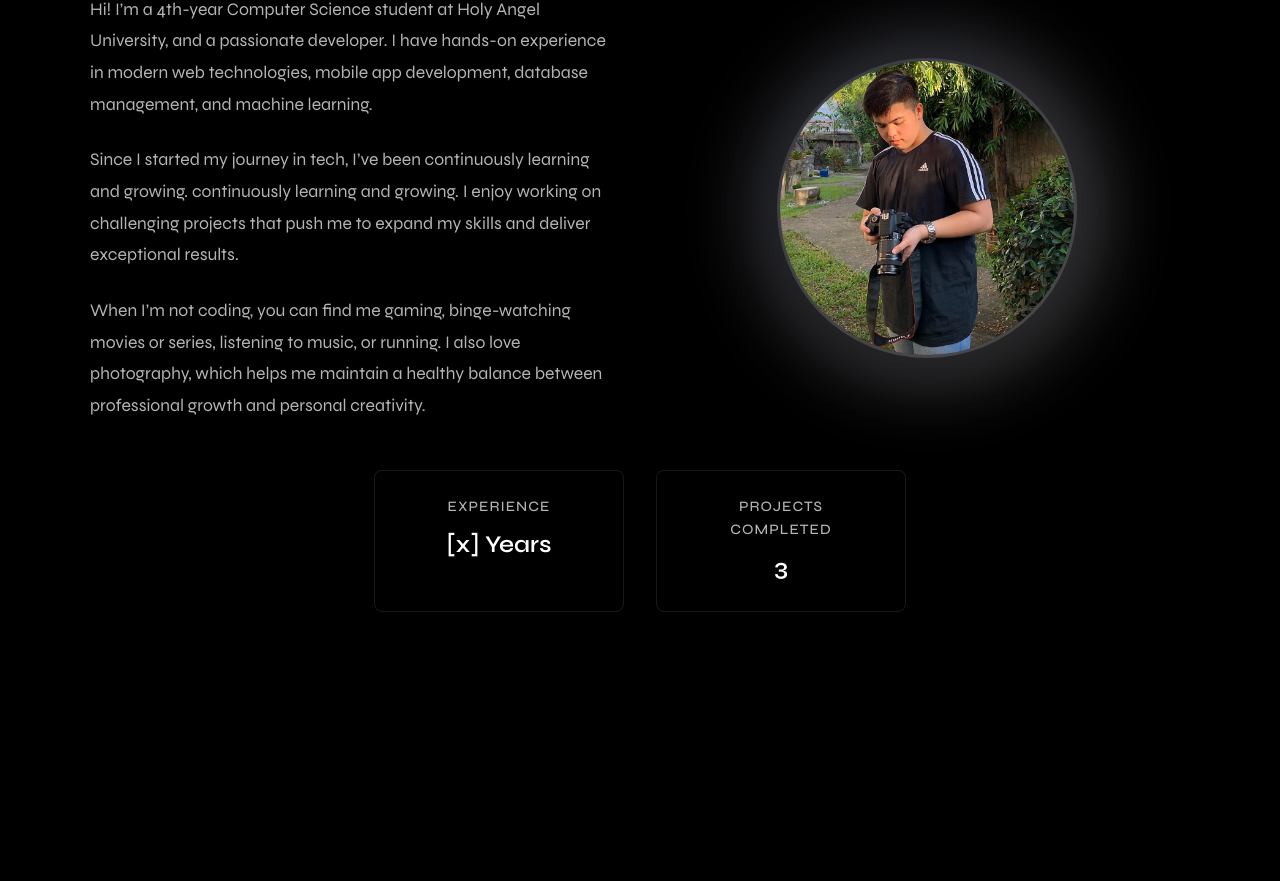
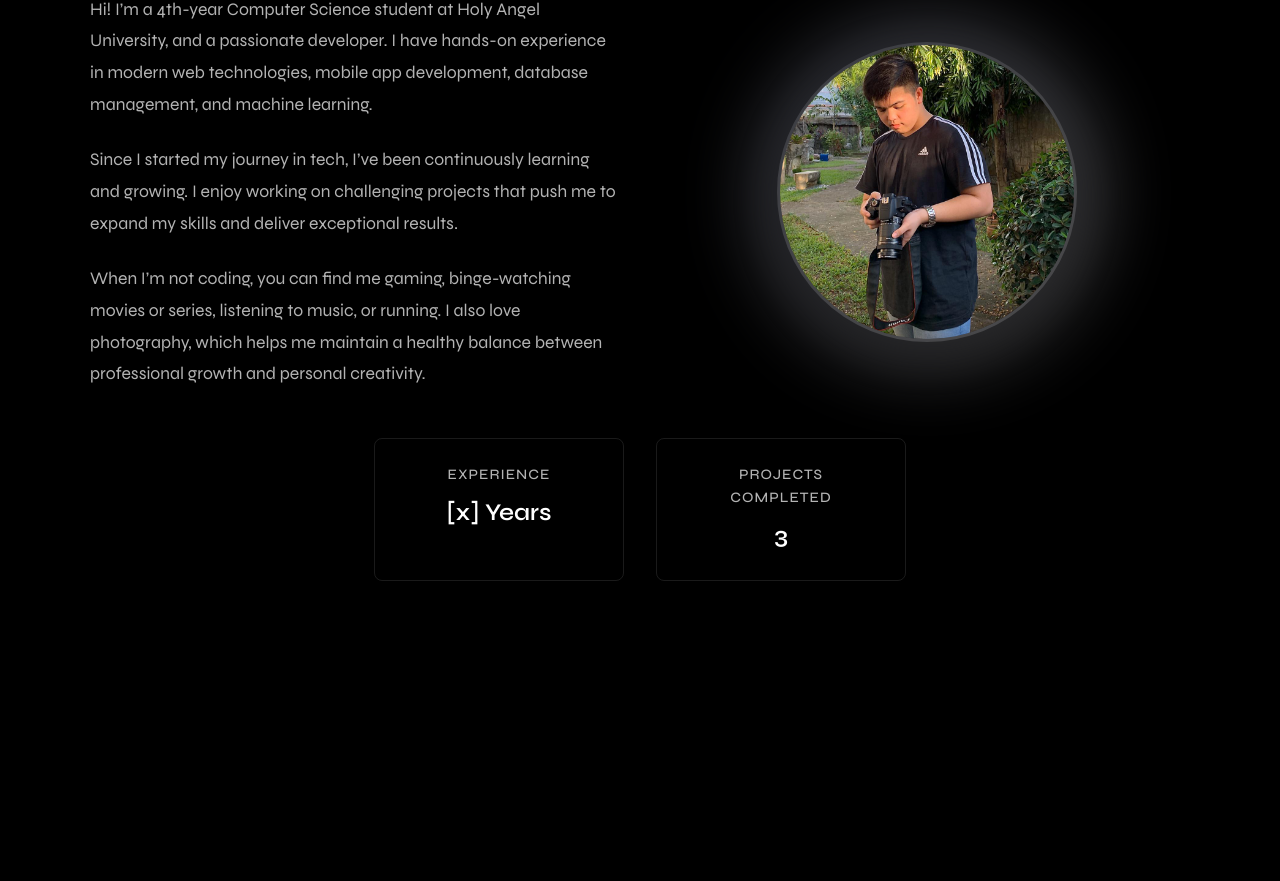
Before and after one commit to jloowiz/MyPortfolio, a React (Create React App) app: page / in a window 1280 px wide. Shown: the part 1011-1892 px from the top of the page. Built offline with nearby package versions, Linux system fonts and the light colour scheme.

Commit message:
removed typos, change aura color about pic

```diff
--- a/src/components/About.css
+++ b/src/components/About.css
@@ -183,7 +183,7 @@ body.light-mode .highlight-item:hover {
 }
 
 body.light-mode .tilt-container::before {
-  background: linear-gradient(135deg, #606061 0%, #292929 100%);
+  background: linear-gradient(135deg, #333333 0%, #141414 100%);
   opacity: 0.2;
 }
 
--- a/src/components/About.js
+++ b/src/components/About.js
@@ -34,8 +34,7 @@ function About() {
               Hi! I’m a 4th-year Computer Science student at Holy Angel University, and a passionate developer. I have hands-on experience in modern web technologies, mobile app development, database management, and machine learning.
             </p>
             <p>
-              Since I started my journey in tech, I’ve been continuously learning and growing.
-              continuously learning and growing. I enjoy working on challenging projects
+              Since I started my journey in tech, I’ve been continuously learning and growing. I enjoy working on challenging projects
               that push me to expand my skills and deliver exceptional results.
             </p>
             <p>
```
